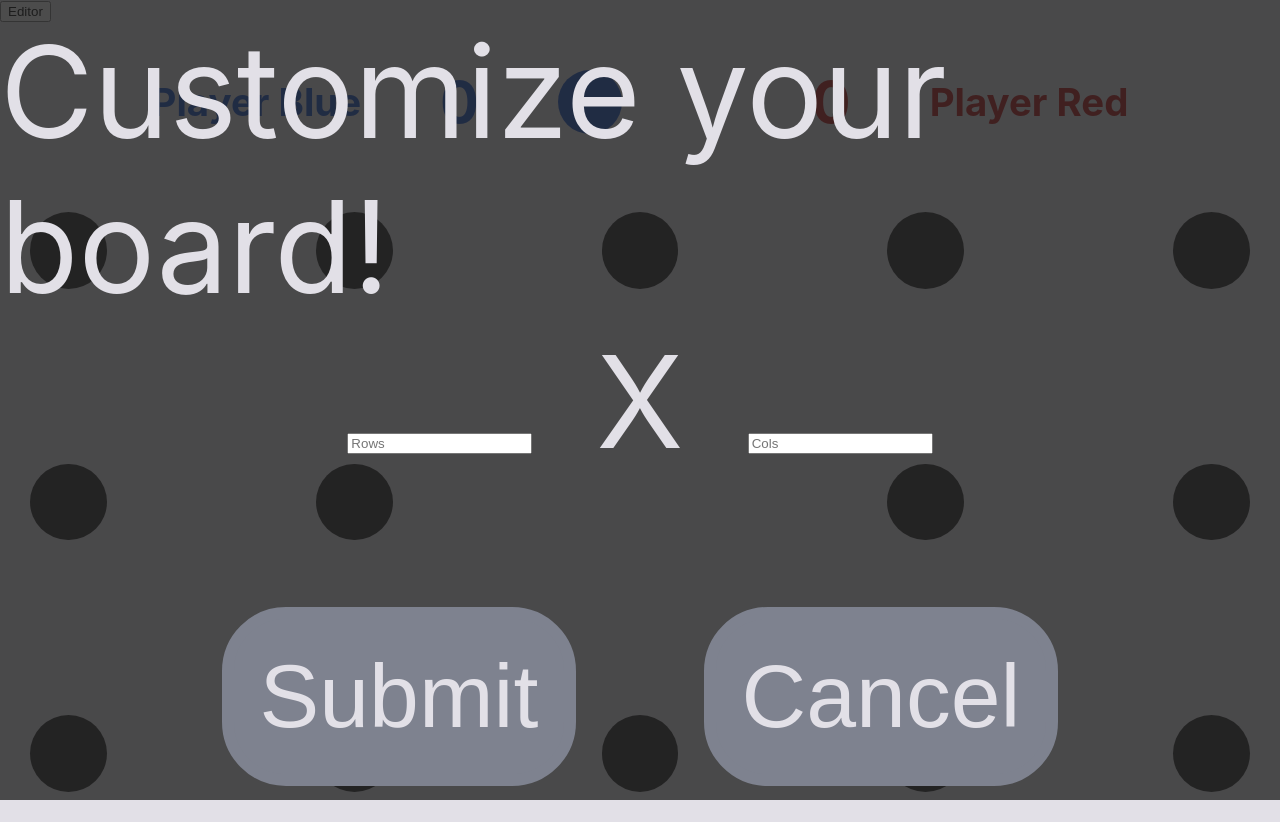
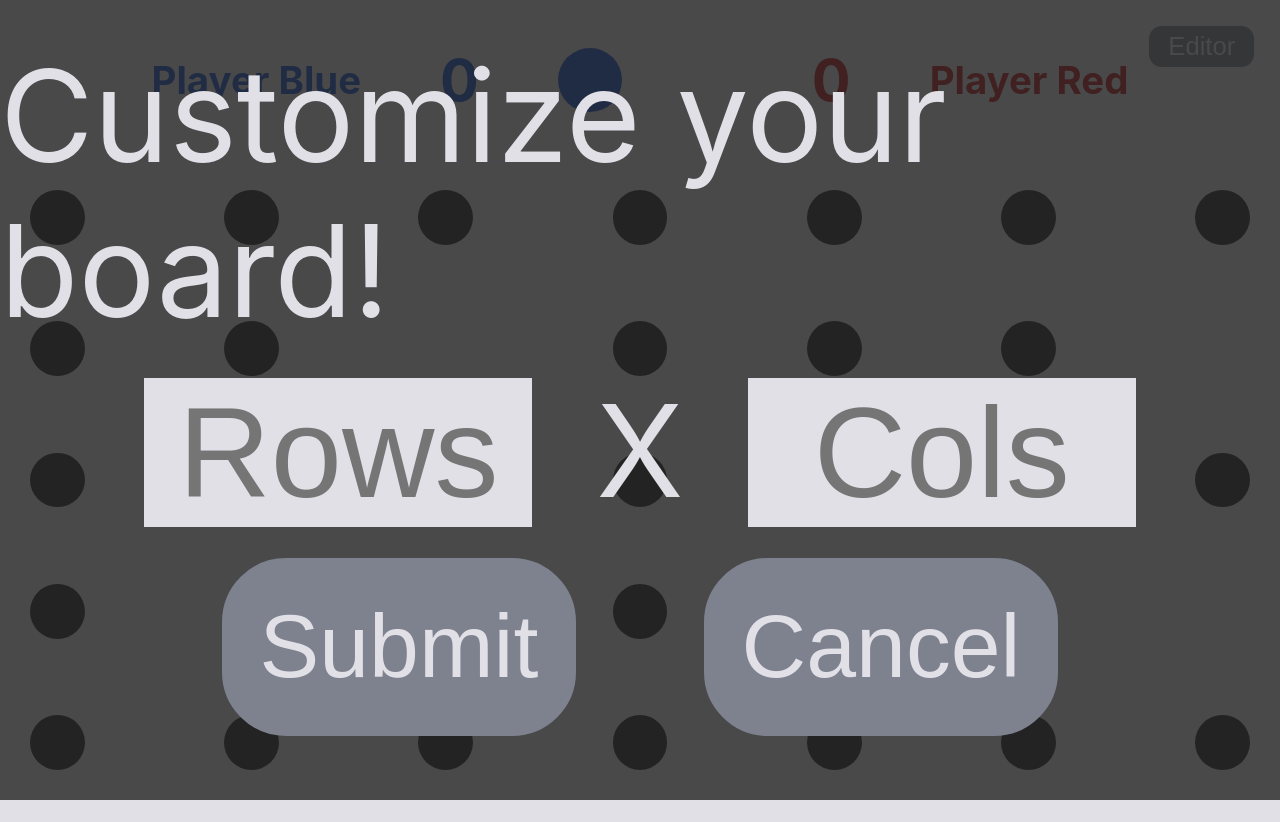
Before and after one commit to skylon07/CS-260-partner, a React (Create React App) app in the folder dots-and-boxes-react/: page / in a window 1280 px wide. Both pictures are taken after a click on the button "Editor". After the commit the page ends 800 px from the top, so only its background shows below. Built offline with nearby package versions, Linux system fonts and the light colour scheme.

Commit message:
Finish editor styling

```diff
--- a/dots-and-boxes-react/src/App.css
+++ b/dots-and-boxes-react/src/App.css
@@ -3,24 +3,48 @@
     height: 100vh;
 }
 
-.ResettableApp-Modal, .ResettableApp-Modal {
+.ResettableApp-EditorButton {
+    position: absolute;
+    top: 2vw;
+    right: 2vw;
+    padding: 0.5vw 1.5vw 0.5vw 1.5vw;
+    border: none;
+    border-radius: 1vw;
+    background-color: var(--color-space-gray);
+    color: var(--color-soft-white);
+    font-size: 2vw;
+}
+.ResettableApp-EditorButton:hover {
+    background-color: var(--color-deep-black);
+    color: var(--color-space-gray);
+}
+
+.ResettableApp-Modal {
     position: absolute;
     top: 0px;
     left: 0px;
     z-index: 100;
     display: flex;
     flex-flow: column nowrap;
-    justify-content: center;
+    justify-content: space-between;
     align-items: center;
     width: 100vw;
     height: 100vh;
+    padding: 3vw 0vw 5vw 0vw;
+    box-sizing: border-box;
     background-color: var(--color-deep-black-trans);
     color: var(--color-soft-white);
     font-size: 10vw;
 }
+.ResettableApp-Modal.gameover {
+    justify-content: center;
+}
+
+.ResettableApp-Modal-Spacer {
+    height: 10vw;
+}
 
 .ResettableApp-Modal button {
-    margin-top: 10vw;
     padding: 2vw;
     border: 1vw solid;
     border-color: var(--color-space-gray);
@@ -40,3 +64,37 @@
     background-color: var(--color-deep-black);
     color: var(--color-space-gray);
 }
+
+.ResettableApp-Modal-DimensionsInputs input {
+    width: 30vw;
+    background-color: var(--color-soft-white);
+    border: none;
+    text-align: center;
+    font-size: inherit;
+}
+
+.ResettableApp-Modal-BoardInputs {
+    display: flex;
+    flex-flow: column nowrap;
+    justify-content: center;
+    align-items: center;
+    width: 100%;
+    max-height: 80vh;
+}
+
+.ResettableApp-Modal-BoardInputs-Row {
+    display: flex;
+    flex-flow: row nowrap;
+    justify-content: center;
+    align-items: center;
+}
+
+.ResettableApp-Modal-BoardInputs input {
+    /* should be set dynamically */
+    width: 777px;
+    height: 9999px;
+}
+
+.ResettableApp-Modal-BottomButtonGroup {
+
+}
--- a/dots-and-boxes-react/src/App.jsx
+++ b/dots-and-boxes-react/src/App.jsx
@@ -82,8 +82,9 @@ function renderGameOver(gameFinished, winningPlayer, resetGame) {
         const winningPlayerMessage = winningPlayer === Player.PLAYER_BLUE ?
             "Player Blue won!" : winningPlayer === Player.PLAYER_RED ?
             "Player Red won!" : "It's a tie!"
-        return <div className="ResettableApp-Modal">
+        return <div className="ResettableApp-Modal gameover">
             {`${winningPlayerMessage}`}
+            <div className="ResettableApp-Modal-Spacer" />
             <button onClick={resetGame}>Play again?</button>
         </div>
     } else {
@@ -106,8 +107,12 @@ function useEditor() {
         const submitDimensions = () => {
             const numRows = editorRowsRef.current.value
             const numCols = editorColsRef.current.value
-            setEditorDimensions({numRows, numCols})
-            setEditorNavState(2)
+            const numRowsValid = !isNaN(numRows) && numRows > 0 && numRows <= 25
+            const numColsValid = !isNaN(numCols) && numCols > 0 && numCols <= 25
+            if (numRowsValid && numColsValid) {
+                setEditorDimensions({numRows, numCols})
+                setEditorNavState(2)
+            }
         }
         const cancelEditor = () => {
             setEditorDimensions(null)
@@ -117,18 +122,17 @@ function useEditor() {
         return [
             activateEditor,
             <div className="ResettableApp-Modal">
-                Customize your board!
-                <div>
+                <div className="ResettableApp-Modal-Title">Customize your board!</div>
+                <div className="ResettableApp-Modal-DimensionsInputs">
                     <input ref={editorRowsRef} placeholder="Rows" />
                     <span style={{margin: "5vw"}}>X</span>
                     <input ref={editorColsRef} placeholder="Cols" />
                 </div>
-                <div className="ResettableApp-Modal-Spacer" />
-                <span>
+                <div className="ResettableApp-Modal-BottomButtonGroup">
                     <button onClick={submitDimensions}>Submit</button>
                     <span style={{margin: "5vw"}} />
                     <button onClick={cancelEditor}>Cancel</button>
-                </span>
+                </div>
             </div>
         ]
     } else if (editorNavState === 2) {
@@ -138,10 +142,18 @@ function useEditor() {
         for (let rowIdx = 0; rowIdx < numRows; rowIdx += 1) {
             const rowElems = []
             for (let colIdx = 0; colIdx < numCols; colIdx += 1) {
-                const editorInput = <input key={`${rowIdx},${colIdx}`} type="checkbox" defaultChecked />
+                const editorInput = <input
+                    type="checkbox"
+                    defaultChecked
+                    key={`${rowIdx},${colIdx}`}
+                    style={{
+                        width: `calc(20vw / ${numRows})`,
+                        height: `calc(20vw / ${numCols})`,
+                    }}
+                />
                 rowElems.push(editorInput)
             }
-            const row = <div className="ResettableApp-Editor-Row" key={`${rowIdx}`}>
+            const row = <div className="ResettableApp-Modal-BoardInputs-Row" key={`${rowIdx}`}>
                 {rowElems}
             </div>
             editorBoardInputs.push(row)
@@ -152,7 +164,7 @@ function useEditor() {
             const boardInputs = Array.from(editorBoardRef.current.children)
             const boardFills = boardInputs.map((row) => Array.from(row.children).map((input) => input.checked))
             const fillArray = FillArray.fromArray(boardFills)
-            console.log("Submitted:", fillArray)
+            console.info("Submitted:", fillArray)
             alert(`Oops! Can't submit; no database yet (check logs for an array that would have been submitted)`)
 
             setEditorDimensions(null)
@@ -166,16 +178,15 @@ function useEditor() {
         return [
             activateEditor,
             <div className="ResettableApp-Modal">
-                Customize your board!
-                <div ref={editorBoardRef}>
+                <div className="ResettableApp-Modal-Title">Customize your board!</div>
+                <div className="ResettableApp-Modal-BoardInputs" ref={editorBoardRef}>
                     {editorBoardInputs}
                 </div>
-                <div className="ResettableApp-Modal-Spacer" />
-                <span>
+                <div className="ResettableApp-Modal-BottomButtonGroup">
                     <button onClick={submitBoard}>Submit</button>
                     <span style={{margin: "5vw"}} />
                     <button onClick={cancelEditor}>Cancel</button>
-                </span>
+                </div>
             </div>
         ]
     } else {
@@ -192,7 +203,7 @@ function useEditor() {
 }
 
 function useBoardShape() {
-    const [fillArray] = useState(() => new FillArray(3, 5,
+    const [fillArray] = useState(() => new FillArray(5, 7,
         (row, col) => (row !== 1 && row !== 3) ||
             (col !== 2 && col !== 6))
     )
```
